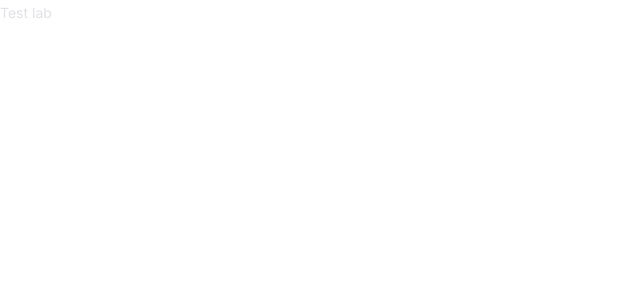
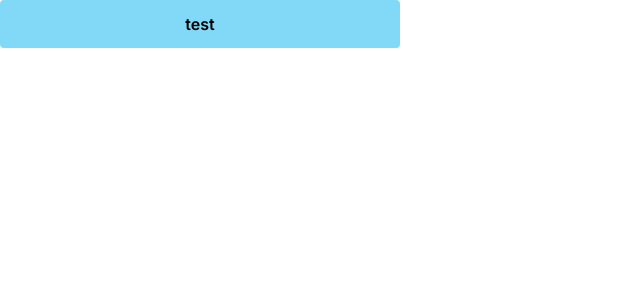
Before and after one commit to Th-Fernandes/Ignite-Lab-Design-System, a React (Vite) app: page / in a window 1280 px wide. Shown: the top 300 px of the page, without its empty margins (0-640 px from the left). Built offline with nearby package versions, Linux system fonts and the light colour scheme.

Commit message:
button component

```diff
--- a/src/App.tsx
+++ b/src/App.tsx
@@ -1,7 +1,8 @@
+import { Button } from "./components/Button"
 import {Text} from "./components/Text"
 
 export function App() {
   return (
-    <Text size="sm">Test lab</Text>
+    <Button>test</Button>
   )
 }
--- a/src/components/Button.tsx
+++ b/src/components/Button.tsx
@@ -12,7 +12,7 @@ export function Button({children, asChild}:ButtonProps) {
 
   return (
     <Comp className={clsx(
-      "text-gray-100 font-sans font-bold"
+      "py-3 bg-cyan-500 hover:bg-cyan-300 w-full max-w-[400px] rounded text-black text-sm font-semibold transition-colors focus:ring-2 ring-white"
     )}>
       {children}
     </Comp>
--- a/tailwind.config.cjs
+++ b/tailwind.config.cjs
@@ -17,6 +17,7 @@ module.exports = {
         '500': '#81d8f7'
       },
       black: '#000000',
+      white: "#ffffff",
       gray: {
         '100': '#E1E1E6',
         '200': '#C4C4CC',
```
Also changed, not shown: src/components/TextInput.tsx (added), 2 other files (tests, documents, lock files or other folders).
